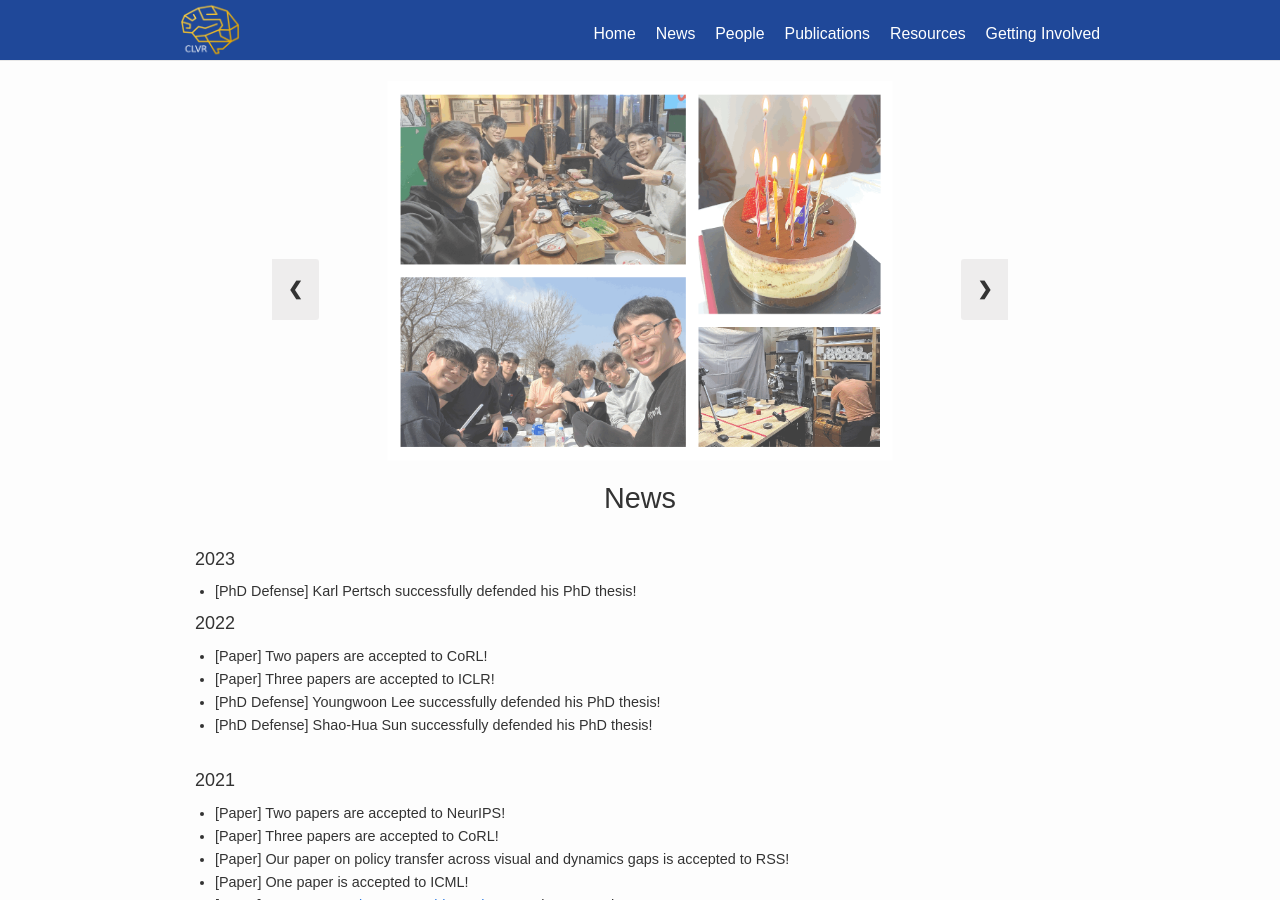
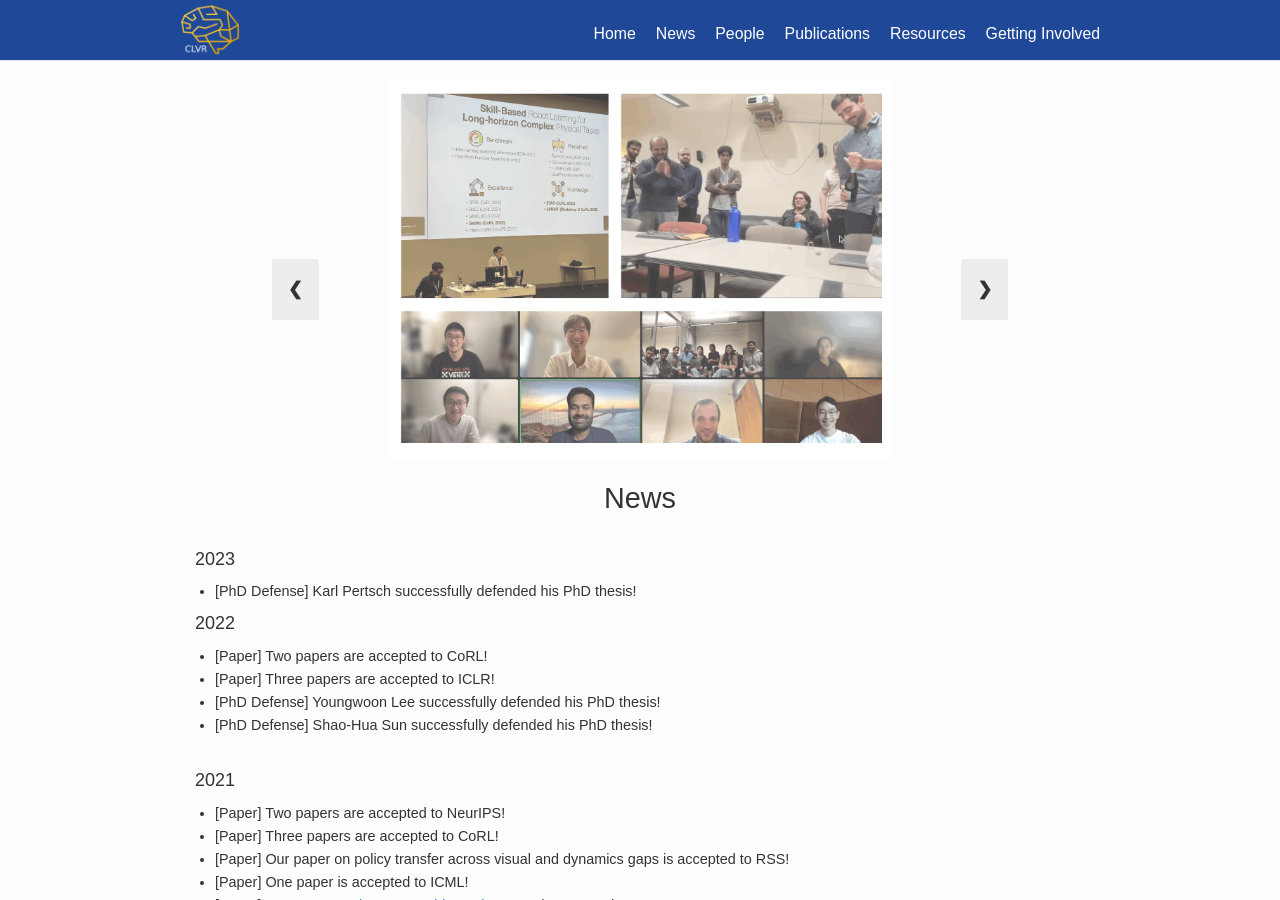
Before and after one commit to minhoheo/minhoheo.github.io, a Jekyll site: the page built from news.md, in a window 1280 px wide and 900 px high. Built offline with Jekyll 4.4.1, drawn with Linux system fonts in a browser that asks for light colours; some web fonts are replaced.

Commit message:
fix photo layouts

```diff
--- a/_data/news_carousel.json
+++ b/_data/news_carousel.json
@@ -1,9 +1,9 @@
 [
   {
-    "url": "/assets/news/01.gif",
+    "url": "/assets/news/00.gif",
   },
   {
-    "url": "/assets/news/00.gif",
+    "url": "/assets/news/01.gif",
   },
   {
     "url": "/assets/news/02.gif",
```
Also changed, not shown: assets/news/01.gif, assets/news/02.gif.
